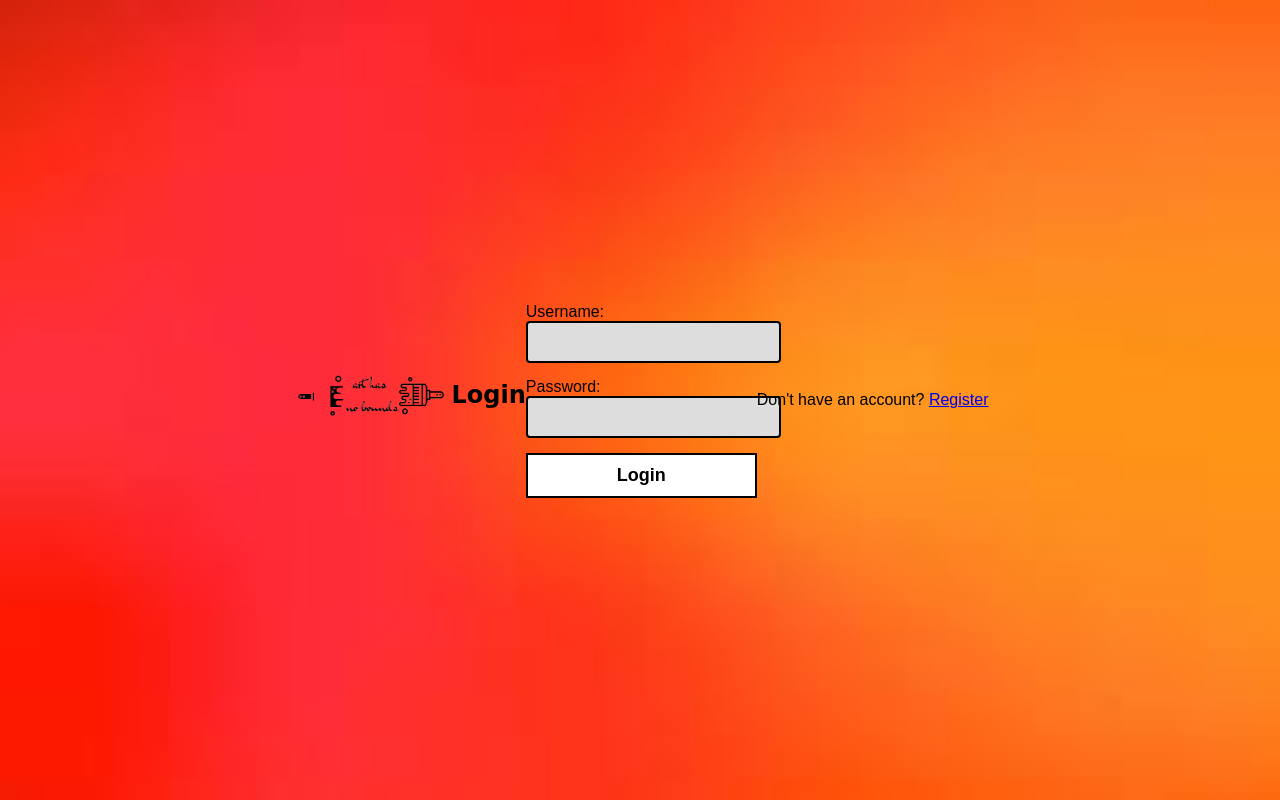
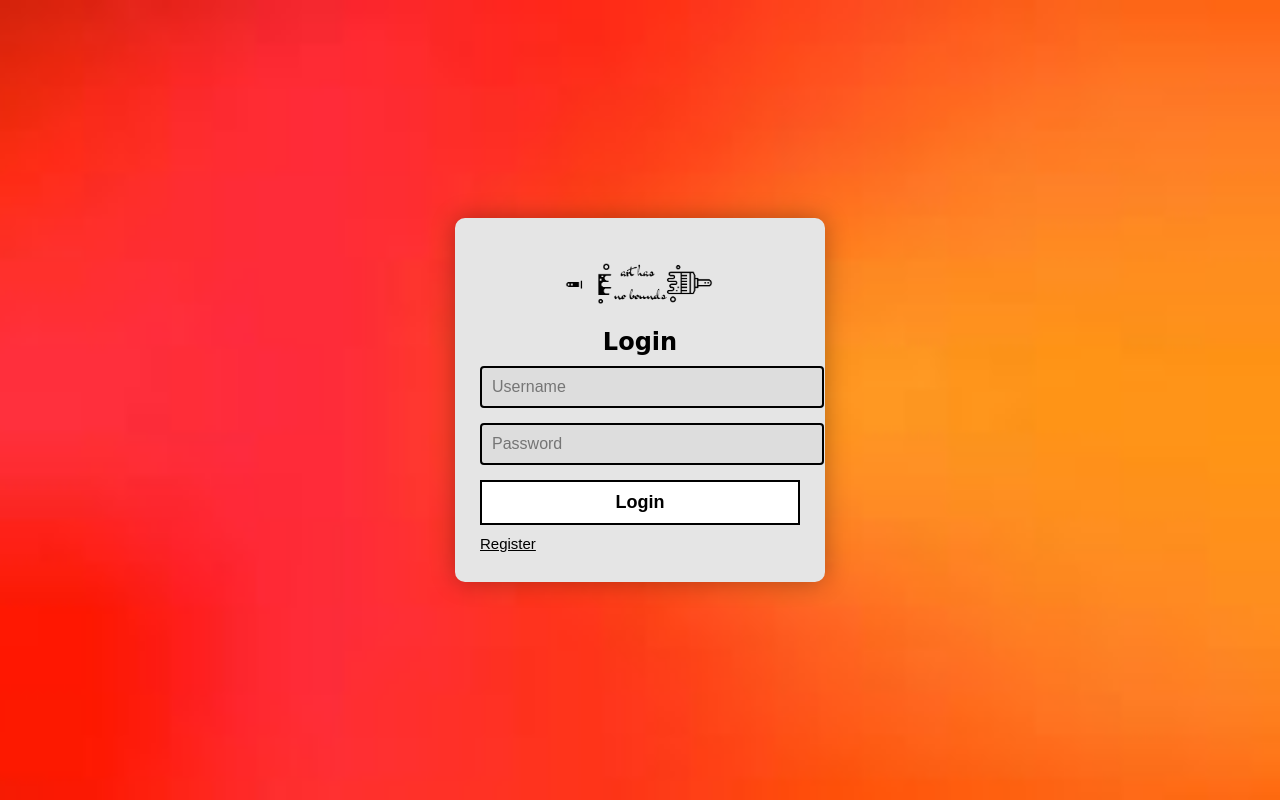
Before and after one commit to havish-p/software-dev, a Flask app: template templates/login.html in a window 1280 px wide. Run offline with Flask 3, Linux system fonts and the light colour scheme; the template is opened without the code that fills it, so the values that code supplies are empty; some web fonts are replaced.

Commit message:
Fix login template and css, fixed error involving forgot password as it did not esist

```diff
--- a/static/style.css
+++ b/static/style.css
@@ -14,14 +14,14 @@ html, body {
     align-items: center;
 }
 
-/* Apply Lily Script One to headings only */
+/* Headings font */
 h1, h2, h3, h4, h5, h6 {
     font-family: 'Lily Script One', cursive;
     margin: 0;
     padding-bottom: 10px;
 }
 
-/* Form Container Styling */
+/* Form Container */
 .form-container {
     background-color: #e5e5e5;
     padding: 30px 25px;
@@ -31,7 +31,7 @@ h1, h2, h3, h4, h5, h6 {
     text-align: center;
 }
 
-/* Logo Styling */
+/* Logo */
 .login-logo {
     max-width: 160px;
     height: auto;
@@ -66,13 +66,13 @@ form input[type="submit"]:hover {
     background-color: #f0f0f0;
 }
 
-/* Error Message */
+/* Flash messages */
 p[style*="color: black;"] {
     font-size: 14px;
     margin-bottom: 10px;
 }
 
-/* Register Links */
+/* Register and Forgot Password Links */
 .form-links {
     display: flex;
     justify-content: space-between;
@@ -84,13 +84,3 @@ p[style*="color: black;"] {
     text-decoration: underline;
     color: black;
 }
-
-.flash-message {
-    color: black;
-    background-color: rgba(255, 255, 255, 0.8); /* optional background */
-    padding: 10px;
-    border-radius: 5px;
-    text-align: center;
-    font-weight: bold;
-    margin-bottom: 15px;
-}
--- a/templates/login.html
+++ b/templates/login.html
@@ -1,15 +1,16 @@
 <!DOCTYPE html>
 <html>
 <head>
-    <div class="login-header">
-    <img src="{{ url_for('static', filename='logo transperant.png') }}" alt="Art has no bounds" class="login-logo">
-    </div>
-
     <title>Login</title>
     <link rel="stylesheet" href="{{ url_for('static', filename='style.css') }}">
     <link href="https://fonts.googleapis.com/css2?family=Lily+Script+One&display=swap" rel="stylesheet">
 </head>
 <body>
+    <div class="form-container">
+        <div class="login-header">
+            <img src="{{ url_for('static', filename='logo transperant.png') }}" alt="Art has no bounds" class="login-logo">
+        </div>
+
         <h2>Login</h2>
 
         {% with messages = get_flashed_messages() %}
@@ -19,15 +20,14 @@
         {% endwith %}
 
         <form action="{{ url_for('login') }}" method="post">
-        <label for="username">Username:</label><br>
-        <input type="text" id="username" name="username" required><br>
-
-        <label for="password">Password:</label><br>
-        <input type="password" id="password" name="password" required><br>
-
+            <input type="text" id="username" name="username" placeholder="Username" required><br>
+            <input type="password" id="password" name="password" placeholder="Password" required><br>
             <input type="submit" value="Login">
         </form>
 
-    <p>Don't have an account? <a href="{{ url_for('register') }}">Register</a></p>
+        <div class="form-links">
+            <a href="{{ url_for('register') }}">Register</a>
+        </div>
+    </div>
 </body>
 </html>
```
Lines whose indentation alone changed are shown as unchanged.
